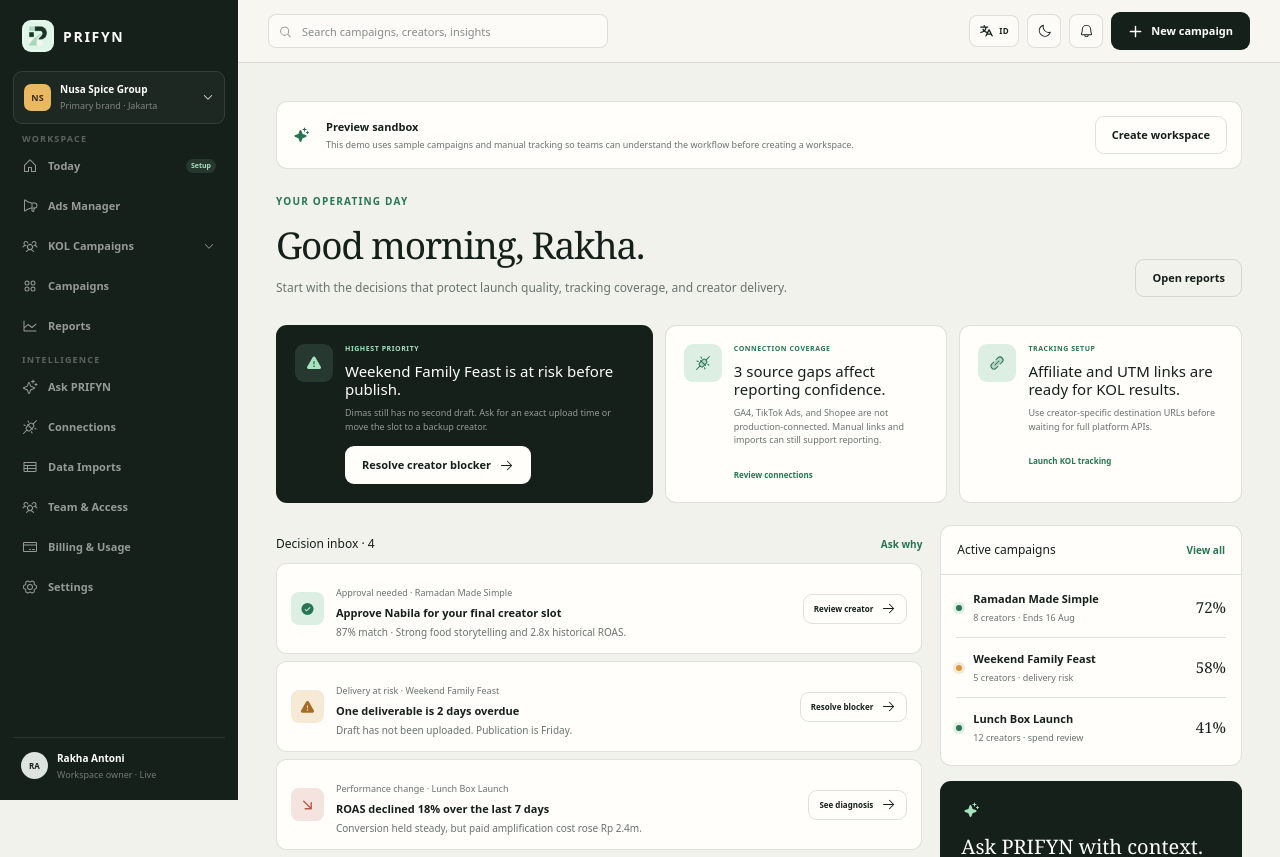
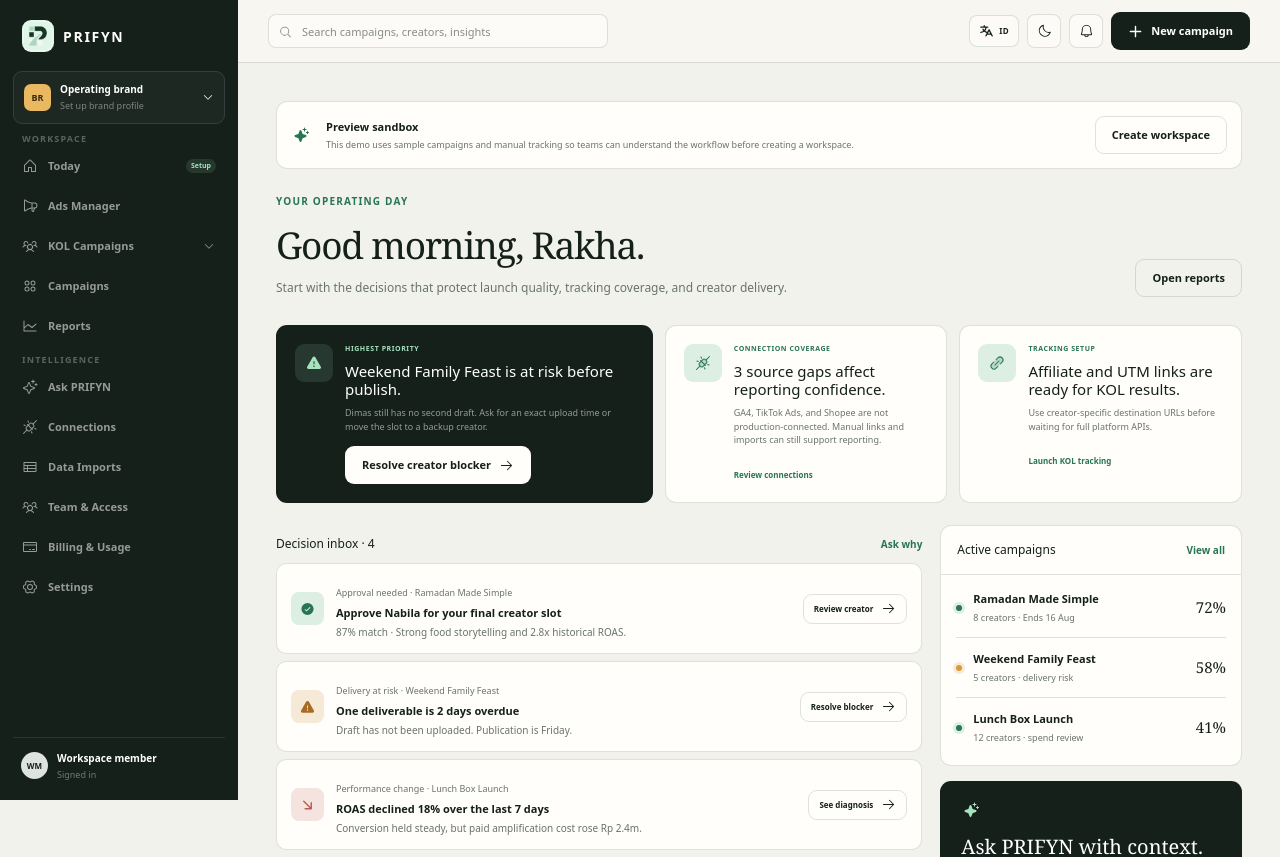
Before and after one commit to rakhaviantoni/prifyn, a Next.js app: page /demo in a window 1280 px wide. Shown: the top 857 px of the page. Built offline with nearby package versions, Linux system fonts and the light colour scheme; no server answers.

Commit message:
fix: remove preview identity from production shells

```diff
--- a/app/app/layout.tsx
+++ b/app/app/layout.tsx
@@ -3,6 +3,6 @@ import { AppShell } from "@/components/app-shell";
 import { requireWorkspaceSession } from "@/lib/auth/guard";
 export const metadata: Metadata = { title: "Workspace" };
 export default async function WorkspaceLayout({ children }: { children: React.ReactNode }) {
-  await requireWorkspaceSession("/app");
-  return <AppShell>{children}</AppShell>;
+  const session = await requireWorkspaceSession("/app");
+  return <AppShell currentUser={{ name: session.user.name, email: session.user.email }}>{children}</AppShell>;
 }
--- a/app/creator/layout.tsx
+++ b/app/creator/layout.tsx
@@ -3,6 +3,6 @@ import { CreatorShell } from "@/components/creator-shell";
 import { requireWorkspaceSession } from "@/lib/auth/guard";
 export const metadata: Metadata = { title: "Creator workspace" };
 export default async function CreatorLayout({ children }: { children: React.ReactNode }) {
-  await requireWorkspaceSession("/creator");
-  return <CreatorShell>{children}</CreatorShell>;
+  const session = await requireWorkspaceSession("/creator");
+  return <CreatorShell currentUser={{ name: session.user.name, email: session.user.email }}>{children}</CreatorShell>;
 }
--- a/components/app-shell.tsx
+++ b/components/app-shell.tsx
@@ -23,12 +23,6 @@ const kolNav = [
   ["Creator Discovery", "/app/creators", IdentificationBadge],
 ] as const;
 
-const brands = [
-  { initials: "NS", name: "Nusa Spice Group", detail: "Primary brand · Jakarta" },
-  { initials: "DS", name: "Dapur Saji", detail: "Consumer brand · Jakarta" },
-  { initials: "KO", name: "Kawan Office", detail: "B2B brand · Surabaya" },
-];
-
 const intelligenceNav = [
   ["Ask PRIFYN", "/app/copilot", Sparkle],
   ["Connections", "/app/settings/connections", PlugsConnected],
@@ -38,7 +32,25 @@ const intelligenceNav = [
   ["Settings", "/app/settings", GearSix],
 ] as const;
 
-export function AppShell({ children }: { children: ReactNode }) {
+type ShellUser = { name?: string | null; email?: string | null };
+type OperatingBrand = { initials: string; name: string; detail: string };
+
+function initialsFrom(value?: string | null) {
+  const clean = (value ?? "").trim();
+  if (!clean) return "U";
+  const parts = clean.includes("@") ? [clean[0]] : clean.split(/\s+/).slice(0, 2);
+  return parts.map(part => part[0]).join("").toUpperCase();
+}
+
+function displayName(user?: ShellUser) {
+  return user?.name?.trim() || user?.email?.split("@")[0] || "Workspace member";
+}
+
+function defaultBrand(): OperatingBrand {
+  return { initials: "BR", name: "Operating brand", detail: "Set up brand profile" };
+}
+
+export function AppShell({ children, currentUser }: { children: ReactNode; currentUser?: ShellUser }) {
   const pathname = usePathname();
   const workspaceHome = useWorkspaceHref("/app");
   const [notice, setNotice] = useState<string | null>(null);
@@ -46,16 +58,20 @@ export function AppShell({ children }: { children: ReactNode }) {
   const [mobileOpen, setMobileOpen] = useState(false);
   const [kolOpen, setKolOpen] = useState(() => pathname.startsWith("/app/kol-window") || pathname.startsWith("/app/talent-pipeline") || pathname.startsWith("/app/creators"));
   const [brandOpen, setBrandOpen] = useState(false);
-  const [activeBrand, setActiveBrand] = useState(brands[0]);
+  const [activeBrand, setActiveBrand] = useState<OperatingBrand>(defaultBrand());
+  const userName = displayName(currentUser);
+  const userInitials = initialsFrom(userName);
   const closeMobile = () => setMobileOpen(false);
   const showNotice = (value: string) => { setNotice(value); window.setTimeout(() => setNotice(null), 2600); };
 
   useEffect(() => {
     const enabled = window.localStorage.getItem("prifyn-theme") === "dark";
     const storedBrand = window.localStorage.getItem("prifyn-active-brand");
-    const matchingBrand = brands.find(brand => brand.name === storedBrand);
     document.documentElement.classList.toggle("theme-dark", enabled);
-    queueMicrotask(() => { setDark(enabled); if (matchingBrand) setActiveBrand(matchingBrand); });
+    queueMicrotask(() => {
+      setDark(enabled);
+      if (storedBrand) setActiveBrand({ initials: initialsFrom(storedBrand), name: storedBrand, detail: "Operating brand" });
+    });
   }, []);
   useEffect(() => {
     if (workspaceHome !== "/" || !pathname.startsWith("/app")) return;
@@ -84,7 +100,7 @@ export function AppShell({ children }: { children: ReactNode }) {
   return <div className="app-layout">
     <aside id="workspace-navigation" className={`app-sidebar ${mobileOpen ? "mobile-open" : ""}`} aria-label="Workspace menu">
       <div className="app-sidebar-header"><Brand href={workspaceHome} inverse /><button className="mobile-sidebar-close" type="button" aria-label="Close workspace menu" onClick={closeMobile}><X /></button></div>
-      <div className="workspace-switcher"><button className="workspace-button" type="button" aria-expanded={brandOpen} onClick={() => setBrandOpen(value => !value)}><b>{activeBrand.initials}</b><div><strong>{activeBrand.name}</strong><span>{activeBrand.detail}</span></div><CaretDown className={brandOpen ? "rotated" : ""} /></button>{brandOpen && <div className="workspace-menu" role="menu" aria-label="Switch brand">{brands.map(brand => <button type="button" role="menuitem" className={brand.name === activeBrand.name ? "active" : ""} key={brand.name} onClick={() => { setActiveBrand(brand); window.localStorage.setItem("prifyn-active-brand", brand.name); window.dispatchEvent(new CustomEvent("prifyn-brand-change", { detail: brand.name })); setBrandOpen(false); showNotice(`Switched to ${brand.name}. Campaigns, evidence, and permissions now use this brand context.`); }}><b>{brand.initials}</b><span><strong>{brand.name}</strong><small>{brand.detail}</small></span>{brand.name === activeBrand.name && <CheckCircle weight="fill" />}</button>)}</div>}</div>
+      <div className="workspace-switcher"><button className="workspace-button" type="button" aria-expanded={brandOpen} onClick={() => setBrandOpen(value => !value)}><b>{activeBrand.initials}</b><div><strong>{activeBrand.name}</strong><span>{activeBrand.detail}</span></div><CaretDown className={brandOpen ? "rotated" : ""} /></button>{brandOpen && <div className="workspace-menu" role="menu" aria-label="Brand menu"><button type="button" role="menuitem" className="active" onClick={() => setBrandOpen(false)}><b>{activeBrand.initials}</b><span><strong>{activeBrand.name}</strong><small>{activeBrand.detail}</small></span><CheckCircle weight="fill" /></button><WorkspaceLink href="/app/settings" role="menuitem" onClick={() => setBrandOpen(false)}><b>+</b><span><strong>Add or edit brands</strong><small>Manage operating brand slots</small></span></WorkspaceLink><WorkspaceLink href="/app/settings/team" role="menuitem" onClick={() => setBrandOpen(false)}><b>TM</b><span><strong>Team access</strong><small>Invite members and assign roles</small></span></WorkspaceLink></div>}</div>
       <div className="app-sidebar-scroll">
         <span className="app-nav-label">Workspace</span>
         <nav className="app-nav" aria-label="Workspace navigation">{mainNav.slice(0, 2).map(([label, href, Icon]) => <WorkspaceLink href={href} key={href} onClick={closeMobile} className={isActive(href) ? "active" : ""}><Icon weight={isActive(href) ? "fill" : "regular"} /><span>{label}</span>{label === "Today" && <b className="app-nav-badge">Setup</b>}</WorkspaceLink>)}<div className={`app-nav-group ${kolOpen ? "open" : ""}`}><div><WorkspaceLink href="/app/kol-window" onClick={closeMobile} className={kolNav.some(([, href]) => isActive(href)) ? "active" : ""}><UsersThree weight={kolNav.some(([, href]) => isActive(href)) ? "fill" : "regular"} /><span>KOL Campaigns</span></WorkspaceLink><button type="button" aria-label="Toggle KOL Campaigns menu" aria-expanded={kolOpen} onClick={() => setKolOpen(value => !value)}><CaretDown /></button></div><div className="app-subnav">{kolNav.map(([label, href, Icon]) => <WorkspaceLink href={href} key={href} onClick={closeMobile} className={isActive(href) ? "active" : ""}><Icon weight={isActive(href) ? "fill" : "regular"} /><span>{label}</span>{label === "Creator Discovery" && <small>Beta</small>}</WorkspaceLink>)}</div></div>{mainNav.slice(2).map(([label, href, Icon]) => <WorkspaceLink href={href} key={href} onClick={closeMobile} className={isActive(href) ? "active" : ""}><Icon weight={isActive(href) ? "fill" : "regular"} /><span>{label}</span></WorkspaceLink>)}</nav>
@@ -92,7 +108,7 @@ export function AppShell({ children }: { children: ReactNode }) {
         <nav className="app-nav" aria-label="Intelligence navigation">{intelligenceNav.map(([label, href, Icon]) => <WorkspaceLink href={href} key={href} onClick={closeMobile} className={isActive(href) ? "active" : ""}><Icon weight={isActive(href) ? "fill" : "regular"} /><span>{label}</span></WorkspaceLink>)}</nav>
       </div>
       <div className="mobile-sidebar-actions"><WorkspaceLink className="button button-light" href="/app/ads-window" onClick={closeMobile}><Plus weight="bold" /> New campaign</WorkspaceLink><div><LanguageToggle /><button className="icon-button theme-toggle" type="button" aria-label={dark ? "Use light theme" : "Use dark theme"} onClick={toggleTheme}><Sun className="theme-icon-sun" /><Moon className="theme-icon-moon" /></button><button className="icon-button" type="button" aria-label="Notifications" onClick={() => showNotice("You have three decisions requiring attention.")}><Bell /></button></div></div>
-      <div className="app-user"><b>RA</b><div><strong>Rakha Antoni</strong><span>Workspace owner · Live</span></div></div>
+      <div className="app-user"><b>{userInitials}</b><div><strong>{userName}</strong><span>{currentUser?.email ?? "Signed in"}</span></div></div>
     </aside>
     {mobileOpen && <button className="mobile-sidebar-backdrop" type="button" aria-label="Close workspace menu" onClick={closeMobile} />}
     <main className="app-main"><header className="app-topbar"><button className="mobile-app-menu" type="button" aria-label="Open workspace menu" aria-controls="workspace-navigation" aria-expanded={mobileOpen} onClick={() => setMobileOpen(true)}><List /></button><div className="app-mobile-brand"><Brand href={workspaceHome} compact /></div><label className="app-search"><MagnifyingGlass /><input aria-label="Search workspace" placeholder="Search campaigns, creators, insights" onKeyDown={event => event.key === "Enter" && showNotice("Search is ready for database indexing.")} /></label><div className="topbar-actions"><LanguageToggle /><button className="icon-button theme-toggle" type="button" aria-label={dark ? "Use light theme" : "Use dark theme"} onClick={toggleTheme}><Sun className="theme-icon-sun" /><Moon className="theme-icon-moon" /></button><button className="icon-button" type="button" aria-label="Notifications" onClick={() => showNotice("You have three decisions requiring attention.")}><Bell /></button><WorkspaceLink className="button button-dark" href="/app/ads-window"><Plus weight="bold" /> New campaign</WorkspaceLink></div></header>{children}</main>
--- a/components/auth-page.tsx
+++ b/components/auth-page.tsx
@@ -5,5 +5,5 @@ import { LanguageToggle } from "./language";
 
 export function AuthPage({ mode }: { mode: "sign-in" | "sign-up" }) {
   const signUp = mode === "sign-up";
-  return <main className="auth-page"><section className="auth-brand-panel"><Brand inverse /><div className="auth-quote"><blockquote>{signUp ? "Build demand. Operate with confidence." : "The next decision should never be buried in a dashboard."}</blockquote><p>Plan campaigns, coordinate creators, connect performance, and act on evidence from one calm operating system.</p></div><span className="auth-foot">PRIFYN Growth OS · Private product preview</span></section><section className="auth-form-panel"><div className="auth-language"><LanguageToggle /></div><div className="auth-form-wrap"><div className="auth-mobile-brand"><Brand /></div><h1>{signUp ? "Create your workspace" : "Welcome back"}</h1><p>{signUp ? <>Already operating with PRIFYN? <Link href="/auth/sign-in">Sign in</Link></> : <>New to PRIFYN? <Link href="/auth/sign-up">Create an account</Link></>}</p><AuthForm mode={mode} /></div></section></main>;
+  return <main className="auth-page"><section className="auth-brand-panel"><Brand inverse /><div className="auth-quote"><blockquote>{signUp ? "Build demand. Operate with confidence." : "The next decision should never be buried in a dashboard."}</blockquote><p>Plan campaigns, coordinate creators, connect performance, and act on evidence from one calm operating system.</p></div><span className="auth-foot">PRIFYN Growth OS · Secure workspace access</span></section><section className="auth-form-panel"><div className="auth-language"><LanguageToggle /></div><div className="auth-form-wrap"><div className="auth-mobile-brand"><Brand /></div><h1>{signUp ? "Create your workspace" : "Welcome back"}</h1><p>{signUp ? <>Already operating with PRIFYN? <Link href="/auth/sign-in">Sign in</Link></> : <>New to PRIFYN? <Link href="/auth/sign-up">Create an account</Link></>}</p><AuthForm mode={mode} /></div></section></main>;
 }
--- a/components/copilot.tsx
+++ b/components/copilot.tsx
@@ -5,12 +5,13 @@ import { ArrowUp, Sparkle } from "@phosphor-icons/react";
 
 type Message = { role: "user" | "assistant"; content: string; why?: string };
 const prompts = ["Why did ROAS decline this week?", "Which creator performed best?", "What should I improve this month?", "Which campaign has the highest delivery risk?"];
+const DEFAULT_BRAND_CONTEXT = "Operating brand";
 
 export function Copilot() {
   const [value, setValue] = useState("");
   const [messages, setMessages] = useState<Message[]>([]);
   const [loading, setLoading] = useState(false);
-  const [brand, setBrand] = useState(() => typeof window === "undefined" ? "Nusa Spice Group" : window.localStorage.getItem("prifyn-active-brand") ?? "Nusa Spice Group");
+  const [brand, setBrand] = useState(() => typeof window === "undefined" ? DEFAULT_BRAND_CONTEXT : window.localStorage.getItem("prifyn-active-brand") ?? DEFAULT_BRAND_CONTEXT);
 
   useEffect(() => {
     const update = (event: Event) => setBrand((event as CustomEvent<string>).detail);
--- a/components/creator-shell.tsx
+++ b/components/creator-shell.tsx
@@ -9,10 +9,25 @@ import { LanguageToggle } from "./language";
 
 const nav = [["Home", "/creator", House], ["My profile", "/creator/profile", UserCircle], ["Opportunities", "/creator/opportunities", Briefcase], ["Applications", "/creator/applications", Notebook], ["Campaigns", "/creator/campaigns", Sparkle], ["Payments", "/creator/payments", CurrencyCircleDollar], ["Performance", "/creator/performance", ChartLineUp]] as const;
 
-export function CreatorShell({ children }: { children: ReactNode }) {
+type ShellUser = { name?: string | null; email?: string | null };
+
+function displayName(user?: ShellUser) {
+  return user?.name?.trim() || user?.email?.split("@")[0] || "Creator";
+}
+
+function initialsFrom(value?: string | null) {
+  const clean = (value ?? "").trim();
+  if (!clean) return "C";
+  const parts = clean.includes("@") ? [clean[0]] : clean.split(/\s+/).slice(0, 2);
+  return parts.map(part => part[0]).join("").toUpperCase();
+}
+
+export function CreatorShell({ children, currentUser }: { children: ReactNode; currentUser?: ShellUser }) {
   const pathname = usePathname();
   const [dark, setDark] = useState(false);
   const [mobileOpen, setMobileOpen] = useState(false);
+  const userName = displayName(currentUser);
+  const userInitials = initialsFrom(userName);
   useEffect(() => { const enabled = window.localStorage.getItem("prifyn-theme") === "dark"; document.documentElement.classList.toggle("theme-dark", enabled); queueMicrotask(() => setDark(enabled)); }, []);
   useEffect(() => {
     document.body.classList.toggle("mobile-nav-open", mobileOpen);
@@ -29,9 +44,9 @@ export function CreatorShell({ children }: { children: ReactNode }) {
       <div className="creator-mode-badge"><IdentificationCard /><span><strong>Creator workspace</strong>Profile visible to invited brands</span></div>
       <div className="app-sidebar-scroll"><nav className="app-nav" aria-label="Creator navigation">{nav.map(([label, href, Icon]) => <Link key={href} href={href} onClick={closeMobile} className={pathname === href ? "active" : ""}><Icon weight={pathname === href ? "fill" : "regular"} /><span>{label}</span></Link>)}</nav></div>
       <div className="mobile-sidebar-actions"><Link className="button button-light" href="/creator/opportunities" onClick={closeMobile}><Briefcase /> Find opportunities</Link><div><LanguageToggle /><button className="icon-button theme-toggle" type="button" onClick={toggle} aria-label={dark ? "Use light theme" : "Use dark theme"}><Sun className="theme-icon-sun" /><Moon className="theme-icon-moon" /></button><button className="icon-button" type="button" aria-label="Notifications"><Bell /></button></div></div>
-      <div className="app-user"><b>NP</b><div><strong>Nabila Putri</strong><span>Top Creator · 92% complete</span></div></div>
+      <div className="app-user"><b>{userInitials}</b><div><strong>{userName}</strong><span>{currentUser?.email ?? "Signed in"}</span></div></div>
     </aside>
     {mobileOpen && <button className="mobile-sidebar-backdrop" type="button" aria-label="Close creator menu" onClick={closeMobile} />}
-    <main className="app-main"><header className="app-topbar creator-topbar"><button className="mobile-app-menu" type="button" aria-label="Open creator menu" aria-controls="creator-navigation" aria-expanded={mobileOpen} onClick={() => setMobileOpen(true)}><List /></button><div className="app-mobile-brand"><Brand href="/creator" compact /></div><div className="creator-topbar-title"><span>Creator OS</span><strong>Good morning, Nabila</strong></div><div className="topbar-actions"><LanguageToggle /><button className="icon-button theme-toggle" type="button" onClick={toggle} aria-label={dark ? "Use light theme" : "Use dark theme"}><Sun className="theme-icon-sun" /><Moon className="theme-icon-moon" /></button><button className="icon-button" type="button" aria-label="Notifications"><Bell /></button></div></header>{children}</main>
+    <main className="app-main"><header className="app-topbar creator-topbar"><button className="mobile-app-menu" type="button" aria-label="Open creator menu" aria-controls="creator-navigation" aria-expanded={mobileOpen} onClick={() => setMobileOpen(true)}><List /></button><div className="app-mobile-brand"><Brand href="/creator" compact /></div><div className="creator-topbar-title"><span>Creator OS</span><strong>Welcome back, {userName}</strong></div><div className="topbar-actions"><LanguageToggle /><button className="icon-button theme-toggle" type="button" onClick={toggle} aria-label={dark ? "Use light theme" : "Use dark theme"}><Sun className="theme-icon-sun" /><Moon className="theme-icon-moon" /></button><button className="icon-button" type="button" aria-label="Notifications"><Bell /></button></div></header>{children}</main>
   </div>;
 }
```
Also changed, not shown: app/globals.css.
